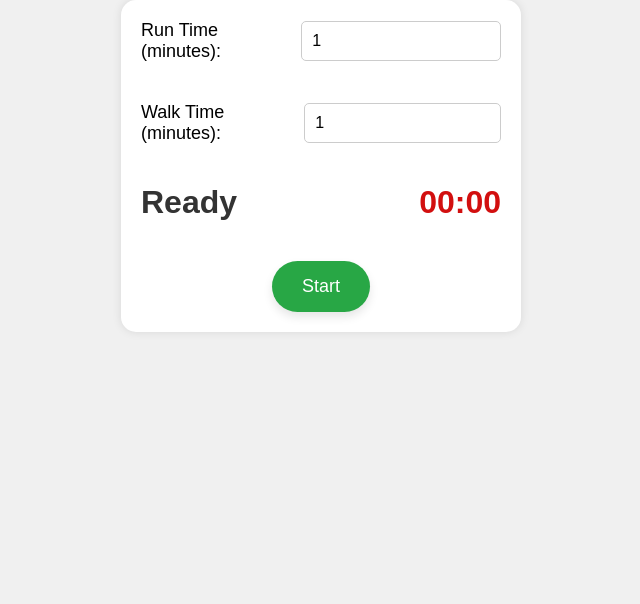
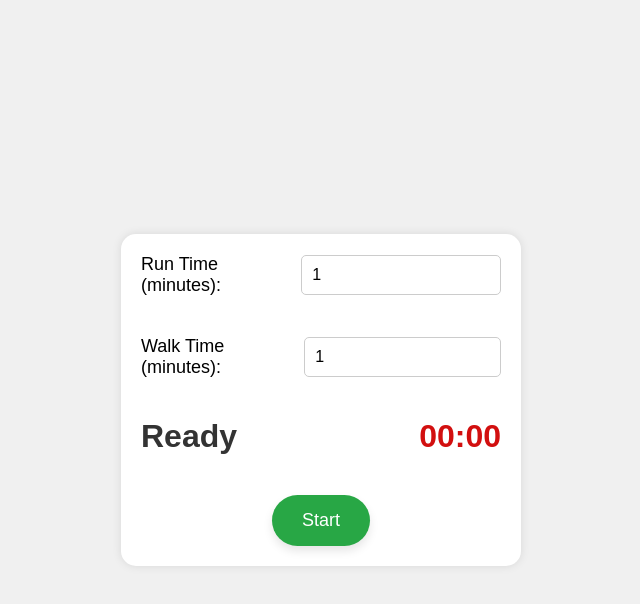
Before and after one commit to pju-hoge/jog-timer-pwa, a plain HTML site: page index.html in a window 1280 px wide. Shown: the whole page, without its empty margins (319-959 px from the left). Drawn offline with Linux system fonts and the light colour scheme.

Commit message:
- changed the alignment of the main container so that it align to the center of the screen.

```diff
--- a/style.css
+++ b/style.css
@@ -3,14 +3,16 @@ body, html {
     padding: 0;
     height: 100%;
     width: 100%;
-    font-family: sans-serif; /* Updated to only include sans-serif */
+    font-family: sans-serif;
     background-color: #f0f0f0;
+    display: flex;
+    justify-content: center;
+    align-items: center;
 }
 
 .container {
     width: 90%;
     max-width: 400px;
-    margin: auto;
     padding: 20px;
     box-sizing: border-box;
     background-color: #fff;
```
